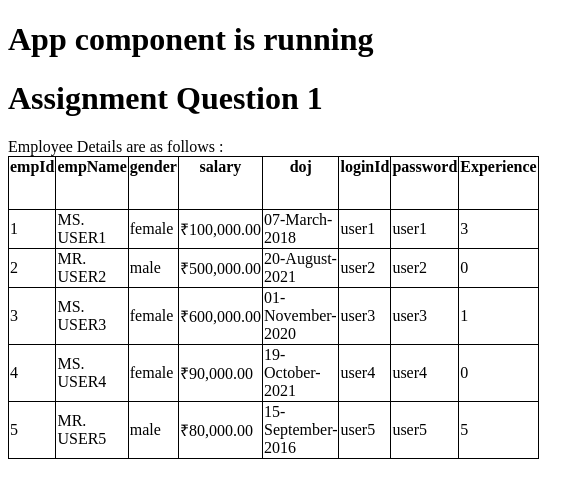
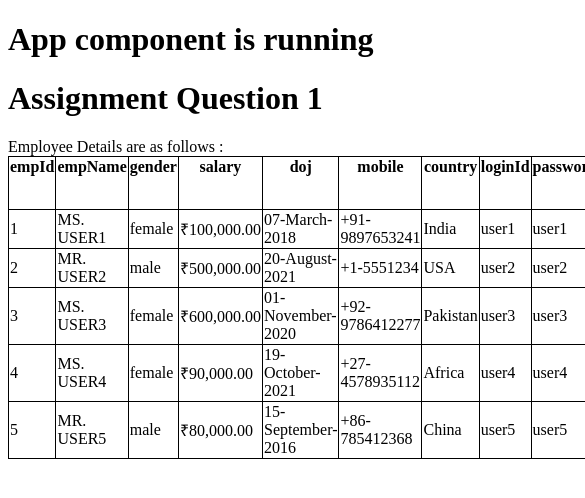
Before and after one commit to rjrealworld/Angular-Sessions, an Angular app in the folder 12-10-2021/demo/: page / in a window 390 px wide. Shown: the top 498 px of the page, 585 px wide, since content can reach past the window. Built offline with nearby package versions, Linux system fonts and the light colour scheme.

Commit message:
Added mobile and country along with country code pipe

```diff
--- a/12-10-2021/demo/src/app/app.module.ts
+++ b/12-10-2021/demo/src/app/app.module.ts
@@ -11,6 +11,7 @@ import { Assignment2Component } from './assignment2/assignment2.component';
 import { CombinedAssignmentComponent } from './combined-assignment/combined-assignment.component';
 import { ExprPipe } from './expr.pipe';
 import { GenderPipe } from './gender.pipe';
+import { CountryCodePipe } from './country-code.pipe';
 
 @NgModule({
   declarations: [
@@ -21,7 +22,8 @@ import { GenderPipe } from './gender.pipe';
     Assignment2Component,
     CombinedAssignmentComponent,
     ExprPipe,
-    GenderPipe
+    GenderPipe,
+    CountryCodePipe
   ],
   imports: [
     BrowserModule,
--- a/12-10-2021/demo/src/app/assignment/assignment.component.html
+++ b/12-10-2021/demo/src/app/assignment/assignment.component.html
@@ -15,6 +15,8 @@ Employee Details are as follows : <br />
         <td>{{employee["gender"] | lowercase}}</td>
         <td>{{employee["salary"] | currency: 'INR'}}</td>
         <td>{{employee["doj"] | date: 'dd-MMMM-yyyy'}}</td> <!-- MM for digit of months, MMM for 3 chars of months, MMMM for complete month name -->
+        <td>{{employee["mobile"] | countryCode: employee["country"]}}</td>
+        <td>{{employee["country"]}}</td>
         <td>{{employee["loginId"]}}</td>
         <td>{{employee["password"]}}</td>
         <td>{{employee["doj"] | expr}}</td> <!-- Refer expr.pipe.ts -->
--- a/12-10-2021/demo/src/app/assignment/assignment.component.ts
+++ b/12-10-2021/demo/src/app/assignment/assignment.component.ts
@@ -10,15 +10,15 @@ export class AssignmentComponent implements OnInit {
   employees: any;
 
   constructor() {
-      this.headers = ["empId", "empName", "gender", "salary", "doj", "loginId", "password"];
+      this.headers = ["empId", "empName", "gender", "salary", "doj", "mobile", "country", "loginId", "password"];
       // Date should be in the format MM/DD/YYYY
       // new Date() will give the current date
       this.employees = [
-        {"empId": 1, "empName": 'user1', "gender": 'Female', "salary": 100000.00, "doj": '03/07/2018', "loginId": 'user1', "password": 'user1'},
-        {"empId": 2, "empName": 'user2', "gender": 'Male', "salary": 500000.00, "doj": '08/20/2021', "loginId": 'user2', "password": 'user2'},
-        {"empId": 3, "empName": 'user3', "gender": 'Female', "salary": 600000.00, "doj": '11/01/2020', "loginId": 'user3', "password": 'user3'},
-        {"empId": 4, "empName": 'user4', "gender": 'Female', "salary": 90000.00, "doj": new Date(), "loginId": 'user4', "password": 'user4'},
-        {"empId": 5, "empName": 'user5', "gender": 'Male', "salary": 80000.00, "doj": '09/15/2016', "loginId": 'user5', "password": 'user5'},
+        {"empId": 1, "empName": 'user1', "gender": 'Female', "salary": 100000.00, "doj": '03/07/2018', "mobile": '9897653241', "country": 'India', "loginId": 'user1', "password": 'user1'},
+        {"empId": 2, "empName": 'user2', "gender": 'Male', "salary": 500000.00, "doj": '08/20/2021', "mobile": '5551234', "country": 'USA',"loginId": 'user2', "password": 'user2'},
+        {"empId": 3, "empName": 'user3', "gender": 'Female', "salary": 600000.00, "doj": '11/01/2020', "mobile": '9786412277', "country": 'Pakistan',"loginId": 'user3', "password": 'user3'},
+        {"empId": 4, "empName": 'user4', "gender": 'Female', "salary": 90000.00, "doj": new Date(), "mobile": '4578935112', "country": 'Africa',"loginId": 'user4', "password": 'user4'},
+        {"empId": 5, "empName": 'user5', "gender": 'Male', "salary": 80000.00, "doj": '09/15/2016', "mobile": '785412368', "country": 'China',"loginId": 'user5', "password": 'user5'},
       ]
    }
 
--- /dev/null
+++ b/12-10-2021/demo/src/app/country-code.pipe.ts
@@ -0,0 +1,13 @@
+import { Pipe, PipeTransform } from '@angular/core';
+
+@Pipe({
+  name: 'countryCode'
+})
+export class CountryCodePipe implements PipeTransform {
+  codes: any;
+  transform(value: any, country: string): string {
+    this.codes = {'India': '91', 'USA': '1', 'Pakistan': '92', 'China': '86', 'Africa': '27'};
+    return "+" + this.codes[country] + "-" + value;
+  }
+
+}
--- a/12-10-2021/demo/src/app/gender.pipe.ts
+++ b/12-10-2021/demo/src/app/gender.pipe.ts
@@ -1,10 +1,10 @@
 import { Pipe, PipeTransform } from '@angular/core';
 
-@Pipe({
+@Pipe ({
   name: 'gender'
 })
+
 export class GenderPipe implements PipeTransform {
-
   transform(value: any, gender: string): string {
     if (gender === "Male") {
       return "Mr. " + value;
@@ -13,5 +13,4 @@ export class GenderPipe implements PipeTransform {
       return "Ms. " + value;
     }
   }
-
 }
```
